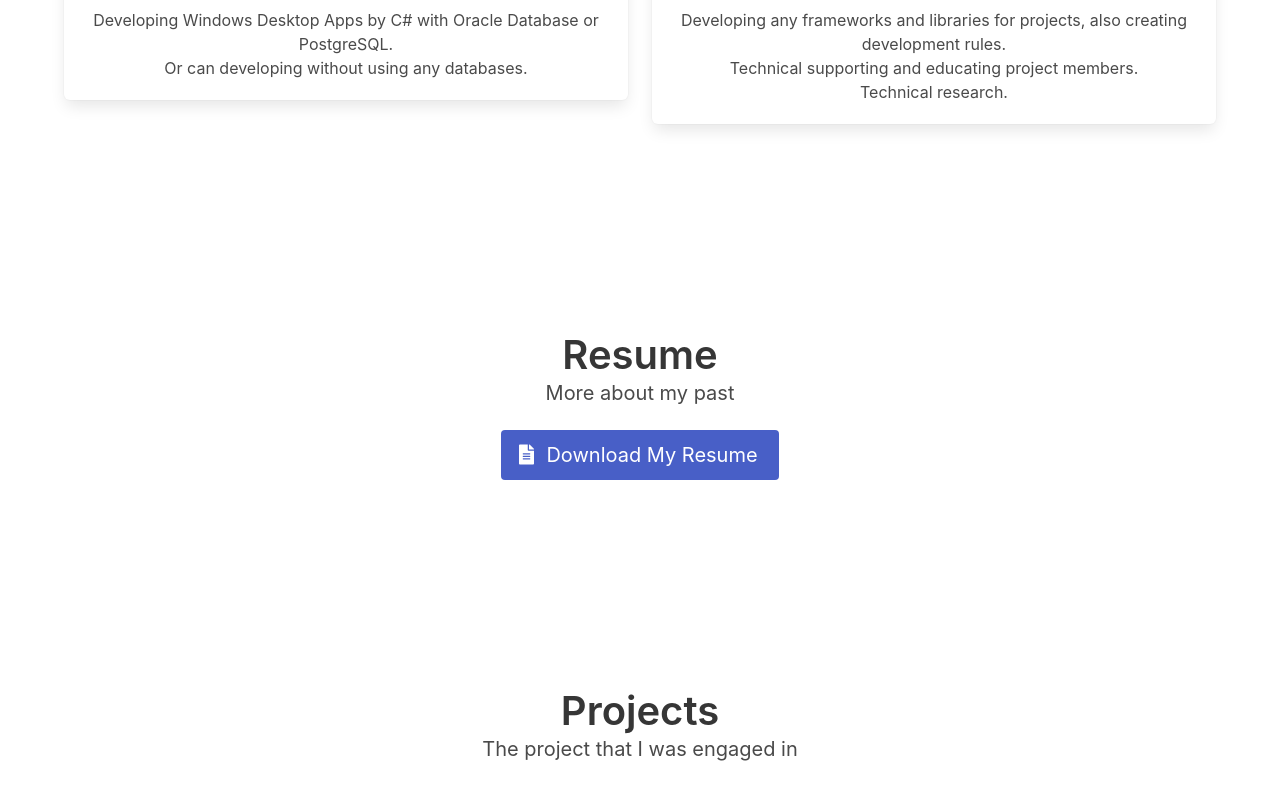
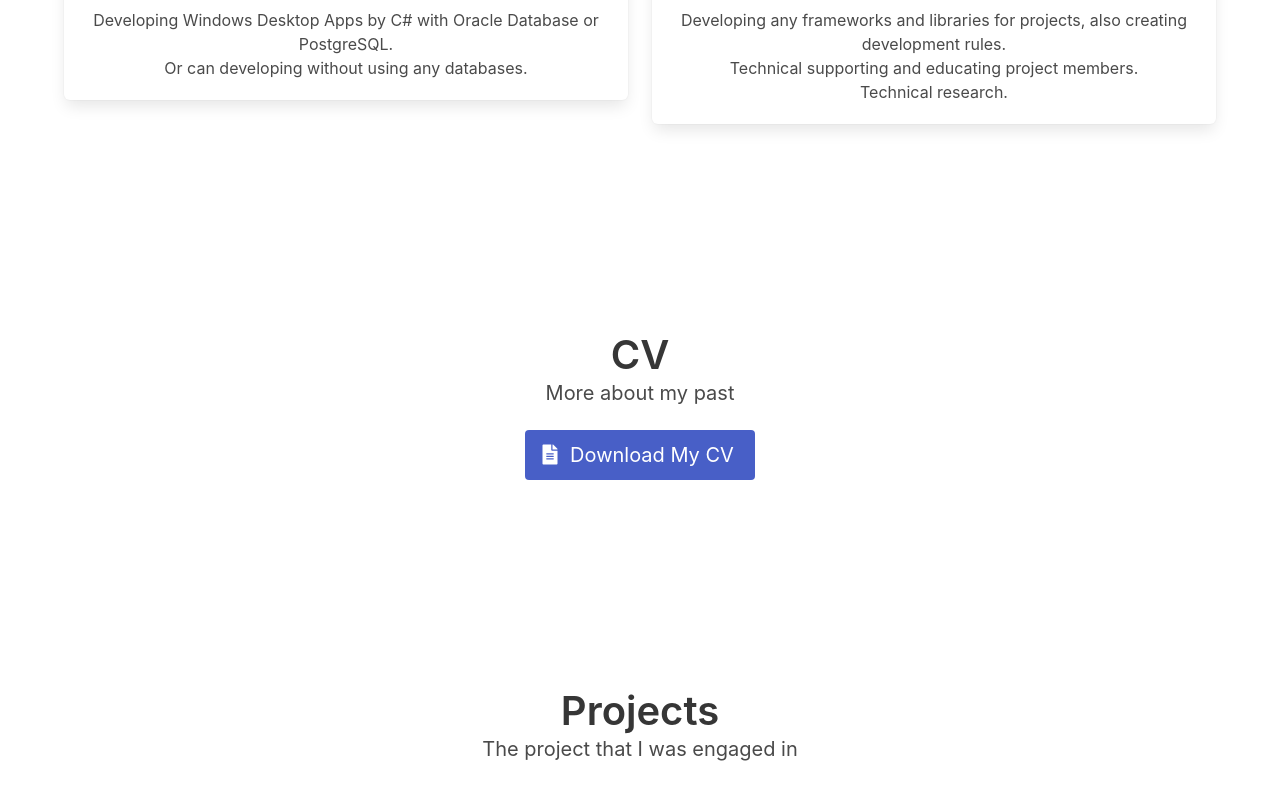
Before and after one commit to koki-nakamura22/portfolio-using-react.js, a React (Create React App) app: page / in a window 1280 px wide. Shown: the part 1996-2796 px from the top of the page. Built offline with nearby package versions, Linux system fonts and the light colour scheme.

Commit message:
update the CV

```diff
--- a/src/js/App.js
+++ b/src/js/App.js
@@ -6,7 +6,7 @@ import Header from "./components/header";
 import About from "./components/about";
 import SkillsTags from "./components/skills-tags";
 import Services from "./components/services";
-import Resume from "./components/resume";
+import CV from "./components/cv";
 import Projects from "./components/projects";
 import Contract from "./components/contact";
 import Footer from "./components/footer";
@@ -25,7 +25,7 @@ class App extends Component {
 
         <Services />
 
-        <Resume />
+        <CV />
 
         <Projects />
 
--- /dev/null
+++ b/src/js/components/cv.js
@@ -0,0 +1,24 @@
+import React, { Component } from 'react';
+import cvData from "../../json/cv.json";
+import cvFile from './../../docs/CV_KokiNakamura.docx';
+
+class CV extends Component {
+  render() {
+    return (
+      <div id="cv">
+        <section className="section">
+          <div className="section-heading">
+            <h3 className="title is-2">{cvData.title}</h3>
+            <h4 className="subtitle is-5">{cvData.subTitle}</h4>
+            <a id="downloadCVButton" href={cvFile} className="button is-link is-medium">
+              <span className="icon"> <i className="fas fa-file-alt"></i> </span>
+              <span>{cvData.downloadButtonLabel}</span>
+            </a>
+          </div>
+        </section>
+      </div>
+    );
+  }
+}
+
+export default CV;
--- a/src/js/components/resume.js
+++ /dev/null
@@ -1,24 +0,0 @@
-import React, { Component } from 'react';
-import resumeData from "./../../json/resume.json";
-import resumeFile from './../../docs/Resume_KokiNakamura.docx';
-
-class Resume extends Component {
-  render() {
-    return (
-      <div id="resume">
-        <section className="section">
-          <div className="section-heading">
-            <h3 className="title is-2">{resumeData.title}</h3>
-            <h4 className="subtitle is-5">{resumeData.subTitle}</h4>
-            <a id="downloadResumeButton" href={resumeFile} className="button is-link is-medium">
-              <span className="icon"> <i className="fas fa-file-alt"></i> </span>
-              <span>{resumeData.downloadButtonLabel}</span>
-            </a>
-          </div>
-        </section>
-      </div>
-    );
-  }
-}
-
-export default Resume;
--- /dev/null
+++ b/src/json/cv.json
@@ -0,0 +1,5 @@
+{
+  "title": "CV",
+  "subTitle": "More about my past",
+  "downloadButtonLabel": "Download My CV"
+}
--- a/src/json/navigation-bar-items.json
+++ b/src/json/navigation-bar-items.json
@@ -10,9 +10,9 @@
     "caption": "Services"
   },
   {
-    "link": "resume",
+    "link": "cv",
     "icon": "fas fa-file-alt",
-    "caption": "Resume"
+    "caption": "CV"
   },
   {
     "link": "projects",
--- a/src/json/resume.json
+++ /dev/null
@@ -1,6 +0,0 @@
-{
-  "title": "Resume",
-  "subTitle": "More about my past",
-  "downloadButtonLabel": "Download My Resume",
-  "resumeFile": "./../../docs/Resume_KokiNakamura.docx"
-}
```
Also changed, not shown: 2 other files (tests, documents, lock files or other folders).
